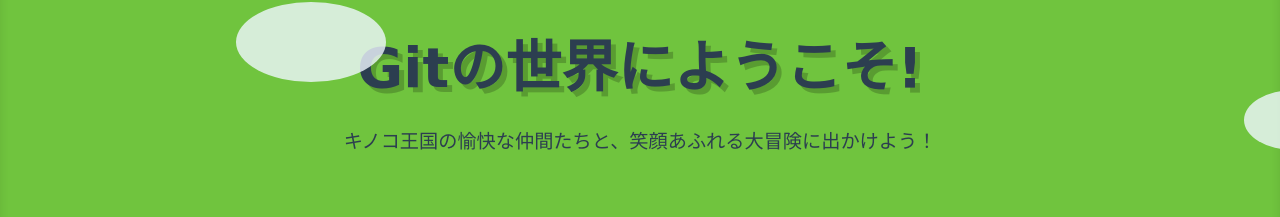
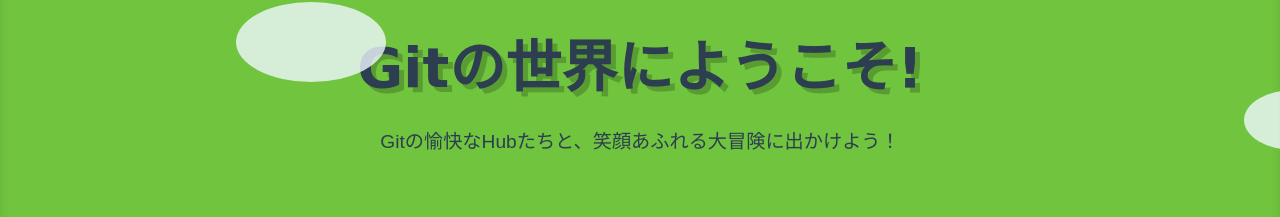
Before and after one commit to motimotinoki0/usagicha, a plain HTML site: page index.html in a window 1280 px wide. Shown: the part 187-404 px from the top of the page. Drawn offline with Linux system fonts and the light colour scheme; a web font is replaced by a local one.

Commit message:
そろそろ眠くなってきたな

```diff
--- a/index.html
+++ b/index.html
@@ -26,7 +26,7 @@
         <section class="hero">
             <div class="container">
                 <h1>Gitの世界にようこそ!</h1>
-                <p>キノコ王国の愉快な仲間たちと、笑顔あふれる大冒険に出かけよう！</p>
+                <p>Gitの愉快なHubたちと、笑顔あふれる大冒険に出かけよう！</p>
             </div>
         </section>
 
```
